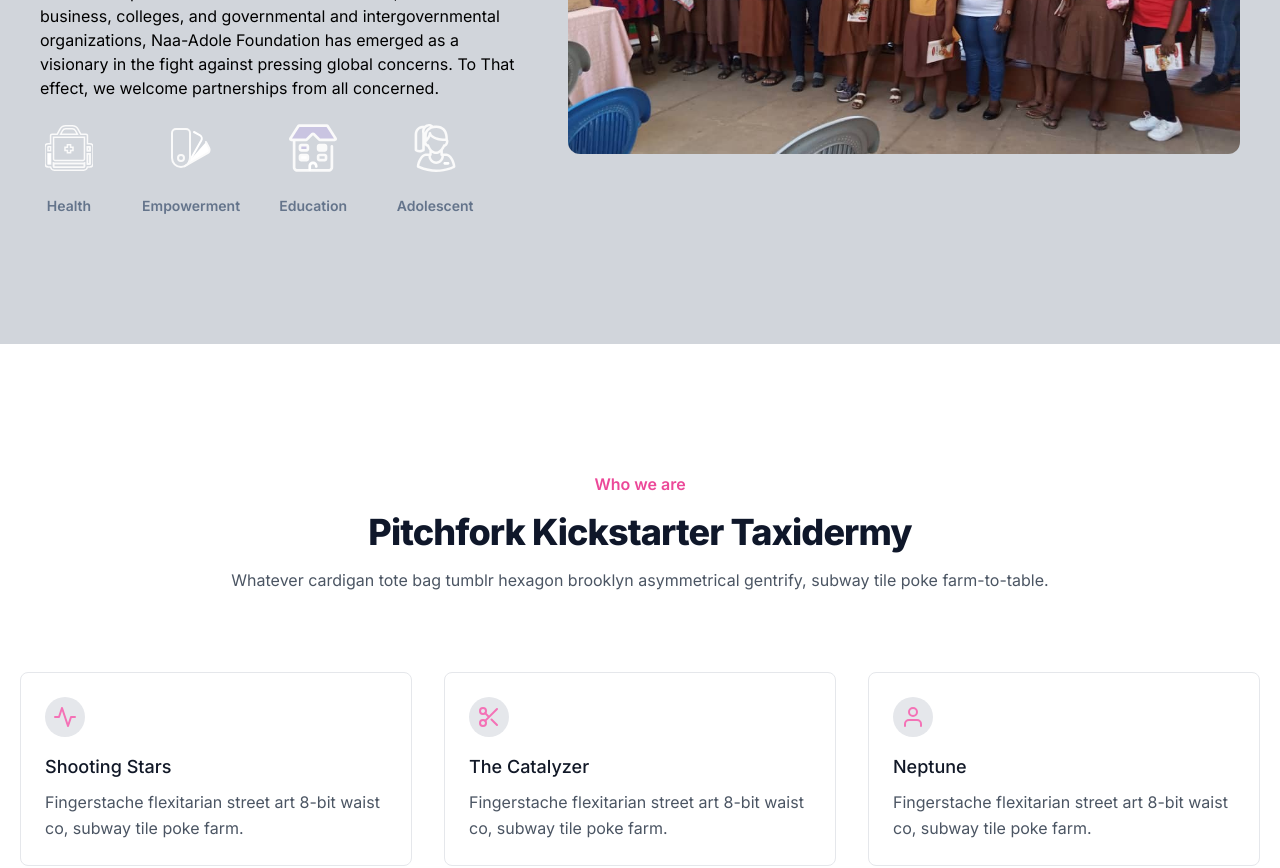
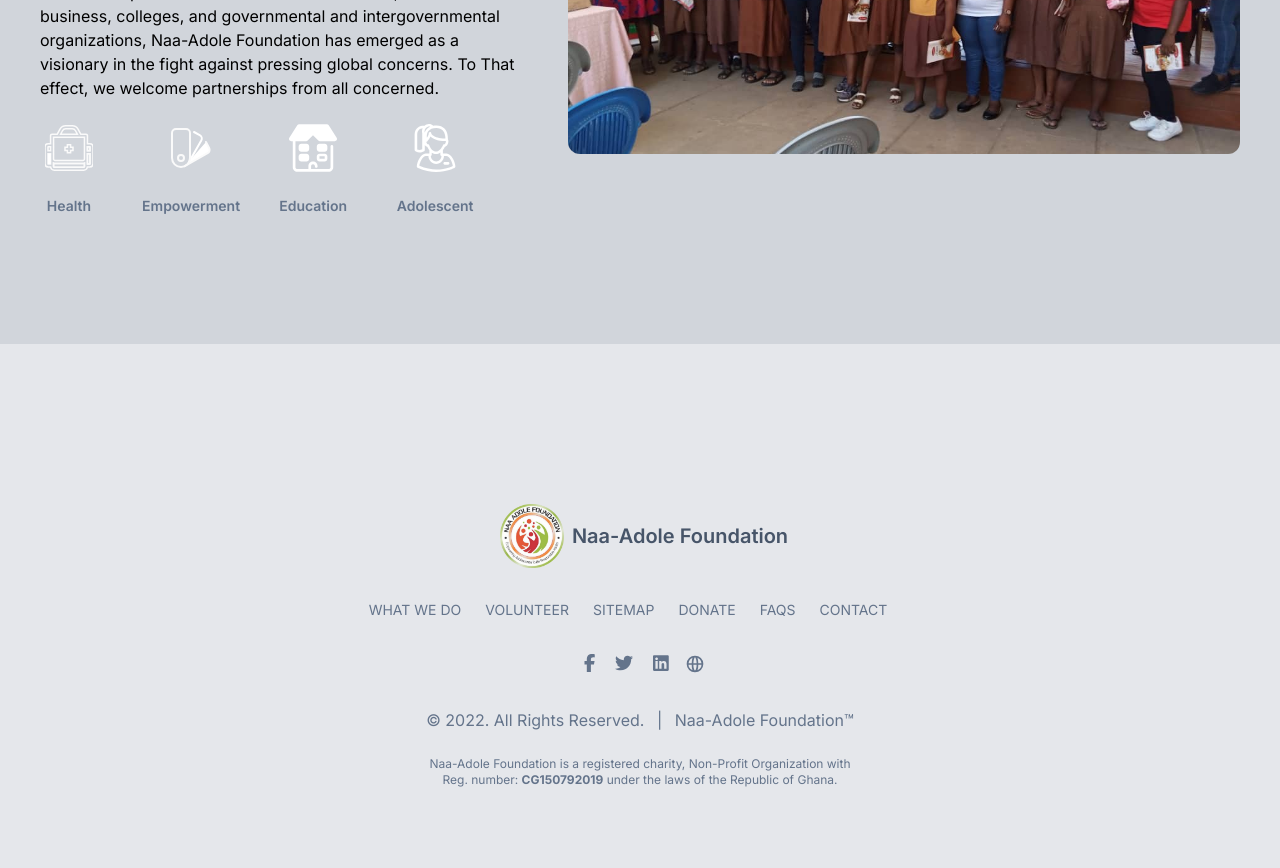
Before and after one commit to ImAVariable/nadole, a Next.js app: page / in a window 1280 px wide. Shown: the part 440-1308 px from the top of the page. Built offline with nearby package versions, Linux system fonts and the light colour scheme.

Commit message:
push to vercel

```diff
--- a/pages/components/footer.js
+++ b/pages/components/footer.js
@@ -11,12 +11,13 @@ const navFooter = [
   { name: 'Sitemap', href: '/sitemap' },
   { name: 'Donate', href: '/donate' },
   { name: 'Faqs', href: '/faqs' },
-  { name: 'Contact', href: '/Contact' }
+  { name: 'Contact', href: '/contact' }
 ]
+
 const Footer = () => {
   return (
     <>
-    <footer className="text-slate-500 dark:text-white p-4  md:p-8 lg:p-10  py-10 bg-gray-100 dark:bg-gradient-to-r from-slate-900 to-slate-900 px-4 sm:px-6 lg:px-16">
+    <footer className="text-slate-500 dark:text-white p-4  md:p-8 lg:p-10  py-10 bg-gray-200 dark:bg-gradient-to-r from-slate-900 to-slate-900 px-4 sm:px-6 lg:px-16">
 <div className='md:py-16 md:my-10  md:flex flex-col items-center justify-center'>
 <div className="mx-auto max-w-screen-xl md:text-center ">
     <a   className="flex md:justify-center items-center text-xl font-semibold text-slate-600 dark:text-white pt-4 ">
--- a/pages/components/mandate.js
+++ b/pages/components/mandate.js
@@ -3,7 +3,7 @@ import React from 'react'
 const Mandate = () => {
   return (
     <>
-  <section className="text-gray-600 body-font dark:text-gray-400 body-font dark:bg-gray-900">
+  <section className="text-gray-600 body-font dark:text-gray-400 body-font dark:bg-gray-900 hidden">
   <div className="container px-5 py-24 mx-auto">
     <div className="flex flex-wrap w-full mb-20 flex-col items-center text-center">
     <h2 className="mt-8 font-semibold text-pink-500 dark:text-pink-400">Who we are
--- a/pages/contact.js
+++ b/pages/contact.js
@@ -25,7 +25,7 @@ export default function Contact() {
 
                 Questions about your donations or any other general inquiries can be sent to
                 <span className=" text-pink-500 mr-2 ">{' '}info@naa-adole.org</span>
-                and we'll respond as quickly as we can.
+                {`and we'll respond as quickly as we can.`}
             </p>
         </div>
     </section>
--- a/pages/donate.js
+++ b/pages/donate.js
@@ -1,8 +1,11 @@
 import React from 'react'
+import QuoteBlock from './components/quoteBlock';
 
 const Donate = () => {
   return (
-    <div>donate</div>
+    <section className='py-16 dark:bg-slate-800'>
+    <QuoteBlock />
+    </section>
   )
 }
 
--- a/pages/index.js
+++ b/pages/index.js
@@ -19,7 +19,7 @@ export default function Home() {
                                 </h2>
                                 <p
                                     className="mt-4 text-3xl sm:text-4xl text-slate-900 font-extrabold tracking-tight dark:text-slate-50 ">Why Education, Health
-                                <br/>
+                                    <br />
                                     and Adolescent Empowerment ?
                                 </p>
                                 <p className="mt-4  space-y-6 dark:text-white text-left   ">With the help of its
@@ -45,30 +45,30 @@ export default function Home() {
                                                 <g id="Group_129" data-name="Group 129" transform="translate(-436.615 -55.295)" >
                                                     <g id="XMLID_9_">
                                                         <g id="Group_128" data-name="Group 128">
-        <path style={{ fill: 'white' }}                                                  fill="currentColor"
+                                                            <path style={{ fill: 'white' }} fill="currentColor"
                                                                 fillOpacity={0}
                                                                 stroke="#fafafa"
                                                                 strokeWidth={2}
                                                                 id="Path_64" data-name="Path 64" d="M500.675,83.555v22.47a4.229,4.229,0,0,1-4.22,4.23h-3.27a5.055,5.055,0,0,1-4.98,4.25h-39.12a5.055,5.055,0,0,1-4.98-4.25h-3.27a4.229,4.229,0,0,1-4.22-4.23V83.555a4.227,4.227,0,0,1,4.22-4.22h3.19V68.5a1.993,1.993,0,0,1,2-2h6.92l3.49-6.52a8.876,8.876,0,0,1,7.83-4.69h8.76a8.876,8.876,0,0,1,7.83,4.69l3.49,6.52h6.92a1.993,1.993,0,0,1,2,2v10.83h3.19A4.227,4.227,0,0,1,500.675,83.555Zm-4,22.47V92.505h-3.41v13.75h3.19A.224.224,0,0,0,496.675,106.025Zm0-17.52v-4.95a.222.222,0,0,0-.22-.22h-3.19V88.5Zm-7.41,20.93v-4.3a5.955,5.955,0,0,1-2.04.37h-37.16a5.955,5.955,0,0,1-2.04-.37v4.3a1.063,1.063,0,0,0,1.06,1.07H488.2A1.063,1.063,0,0,0,489.265,109.435Zm0-9.98V70.505h-41.24v28.95a2.044,2.044,0,0,0,2.04,2.05h37.16A2.044,2.044,0,0,0,489.265,99.455ZM479.8,66.5l-2.48-4.63a4.873,4.873,0,0,0-4.3-2.58h-8.76a4.873,4.873,0,0,0-4.3,2.58l-2.48,4.63Zm-35.78,39.75V92.5h-3.41v13.52a.224.224,0,0,0,.22.23Zm0-17.75v-5.17h-3.19a.222.222,0,0,0-.22.22V88.5Z" />
-        <path style={{ fill: 'white' }}  id="Path_65" data-name="Path 65" d="M496.675,92.5v13.52a.224.224,0,0,1-.22.23h-3.19V92.5Z"                                                 fill="currentColor"
+                                                            <path style={{ fill: 'white' }} id="Path_65" data-name="Path 65" d="M496.675,92.5v13.52a.224.224,0,0,1-.22.23h-3.19V92.5Z" fill="currentColor"
                                                                 fillOpacity={0}
                                                                 stroke="#fafafa"
-                                                strokeWidth={2}/>
-        <path style={{ fill: 'white' }}  id="Path_66" data-name="Path 66" d="M496.675,83.555V88.5h-3.41v-5.17h3.19A.222.222,0,0,1,496.675,83.555Z"                                                 fill="currentColor"
+                                                                strokeWidth={2} />
+                                                            <path style={{ fill: 'white' }} id="Path_66" data-name="Path 66" d="M496.675,83.555V88.5h-3.41v-5.17h3.19A.222.222,0,0,1,496.675,83.555Z" fill="currentColor"
                                                                 fillOpacity={0}
                                                                 stroke="#fafafa"
-                                                strokeWidth={2}/>
-        <path style={{ fill: 'white' }}  id="Path_67" data-name="Path 67" d="M489.265,105.135v4.3a1.063,1.063,0,0,1-1.06,1.07h-39.12a1.063,1.063,0,0,1-1.06-1.07v-4.3a5.955,5.955,0,0,0,2.04.37h37.16A5.956,5.956,0,0,0,489.265,105.135Z"                                                 fill="currentColor"
+                                                                strokeWidth={2} />
+                                                            <path style={{ fill: 'white' }} id="Path_67" data-name="Path 67" d="M489.265,105.135v4.3a1.063,1.063,0,0,1-1.06,1.07h-39.12a1.063,1.063,0,0,1-1.06-1.07v-4.3a5.955,5.955,0,0,0,2.04.37h37.16A5.956,5.956,0,0,0,489.265,105.135Z" fill="currentColor"
                                                                 fillOpacity={0}
                                                                 stroke="#fafafa"
-                                                strokeWidth={2}/>
+                                                                strokeWidth={2} />
 
 
-        <path style={{ fill: 'white' }}  id="Path_70" data-name="Path 70" d="M473.985,83.855v4.29H470.8v3.2h-4.3v-3.2H463.3v-4.29h3.19v-3.2h4.3v3.2Z"                                                 fill="currentColor"
+                                                            <path style={{ fill: 'white' }} id="Path_70" data-name="Path 70" d="M473.985,83.855v4.29H470.8v3.2h-4.3v-3.2H463.3v-4.29h3.19v-3.2h4.3v3.2Z" fill="currentColor"
                                                                 fillOpacity={0}
                                                                 stroke="#fafafa"
-                                                strokeWidth={2}/>
-        <path style={{ fill: 'white' }}  id="Path_71" data-name="Path 71" d="M444.025,99.455v6.8h-3.19a.224.224,0,0,1-.22-.23V92.505h3.41Z" fill=""/>
+                                                                strokeWidth={2} />
+                                                            <path style={{ fill: 'white' }} id="Path_71" data-name="Path 71" d="M444.025,99.455v6.8h-3.19a.224.224,0,0,1-.22-.23V92.505h3.41Z" fill="" />
 
                                                         </g>
                                                     </g>
@@ -92,16 +92,16 @@ Health
                                                     d="M17.687 42.22 40.57 29.219a4 4 0 0 0 1.554-5.36L39 18"
                                                     stroke="#fafafa"
                                                     strokeWidth={2}
-                                            strokeLinecap="round"/>
+                                                    strokeLinecap="round" />
                                                 <path style={{ fill: 'white' }}
                                                     d="M27.477 7.121a1 1 0 1 0-.954 1.758l.954-1.758Zm5.209 3.966.477-.879-.477.88Zm1.555 5.515-.866-.5-.003.006.87.494ZM26.523 8.88l5.686 3.087.954-1.758-5.686-3.087-.954 1.758Zm6.849 7.23-12.616 22.21 1.738.987 12.617-22.21-1.74-.988Zm-1.163-4.143a3 3 0 0 1 1.166 4.136l1.732 1a5 5 0 0 0-1.944-6.894l-.954 1.758Z"
-                                                fill="currentColor"/>
-                                            <path style={{ fill: 'white' }}  style={{ fill: 'white' }}
+                                                    fill="currentColor" />
+                                                <path style={{ fill: 'white' }}
                                                     d="M5 9a4 4 0 0 1 4-4h10a4 4 0 0 1 4 4v25a9 9 0 1 1-18 0V9Z"
                                                     fill="#fafafa"
                                                     fillOpacity={0}
                                                     stroke="#fafafa"
-                                                strokeWidth={2}/>
+                                                    strokeWidth={2} />
                                                 <circle
                                                     cx={14}
                                                     cy={34}
@@ -109,7 +109,7 @@ Health
                                                     fill="none"
                                                     stroke="#fafafa"
                                                     strokeWidth={2}
-                                                strokeLinecap="round"/>
+                                                    strokeLinecap="round" />
                                             </svg>Empowerment</button>
                                     </li>
                                     <li>
@@ -134,25 +134,19 @@ Health
                                                 }}
                                                 xmlSpace="preserve ">
                                                 <path style={{ fill: 'white' }}
-                                                style={{
-                                                fill: '#fafafa'
-                                            }}
                                                     d="M422.703,509.476H89.293c-27.036,0-49.033-21.996-49.033-49.033V169.637
 	c0-7.899,6.403-14.302,14.302-14.302s14.302,6.403,14.302,14.302v290.808c0,11.263,9.164,20.428,20.428,20.428h333.41
 	c11.263,0,20.427-9.164,20.427-20.428V239.096c0-7.899,6.405-14.302,14.302-14.302c7.898,0,14.302,6.403,14.302,14.302v221.348
 	C471.736,487.482,449.741,509.476,422.703,509.476z"/>
                                                 <path style={{ fill: 'white' }}
-                                                style={{
-                                                fill: '#C9C4E1'
-                                            }}
+
+
                                                     d="M487.521,169.635H329.674c-2.699,0-5.286-1.073-7.196-2.981l-59.285-59.285
 	c-3.973-3.973-10.416-3.973-14.39,0l-59.285,59.285c-1.908,1.908-4.497,2.981-7.196,2.981H24.478
 	c-8.029,0-12.895-8.865-8.584-15.638l84.294-132.462c1.868-2.935,5.106-4.713,8.584-4.713h294.455c3.478,0,6.716,1.778,8.584,4.713
 	l84.294,132.463C500.416,160.772,495.55,169.635,487.521,169.635z"/>
                                                 <path style={{ fill: 'white' }}
-                                                                                                style={{
-                                                                                                    fill: '#fafafa'
-                                                                                                }}
+
                                                     d="M487.521,183.939H329.674c-6.536,0-12.683-2.546-17.307-7.168l-56.369-56.369L199.63,176.77
 	c-4.621,4.623-10.768,7.17-17.309,7.17H24.478c-8.936,0-17.157-4.866-21.456-12.699s-3.992-17.382,0.807-24.92L88.12,13.857
 	c4.517-7.098,12.237-11.336,20.65-11.336h294.453c8.411,0,16.13,4.236,20.65,11.332l84.295,132.467
@@ -160,31 +154,22 @@ Health
 	H111.037L31.996,155.335h148.618l58.076-58.076c4.623-4.623,10.77-7.17,17.307-7.17c6.539,0,12.686,2.546,17.309,7.17
 	L331.384,155.335z"/>
                                                 <path style={{ fill: 'white' }}
-                                                                                        style={{
-                                                                                            fill: '#fafafa'
-                                                                                        }}
+
                                                     d="M380.333,280.772h-54.874c-8.057,0-14.587-6.53-14.587-14.587V239.79
 	c0-8.057,6.53-14.587,14.587-14.587h54.874c8.057,0,14.587,6.53,14.587,14.587v26.395
 	C394.92,274.242,388.389,280.772,380.333,280.772z"/>
                                                 <path style={{ fill: 'white' }}
-                                                style={{
-                                                fill: '#fafafa'
-                                            }}
                                                     d="M380.333,295.075h-54.874c-15.93,0-28.888-12.959-28.888-28.889V239.79
 	c0-15.93,12.959-28.889,28.888-28.889h54.874c15.93,0,28.888,12.959,28.888,28.889v26.395
 	C409.222,282.115,396.263,295.075,380.333,295.075z M325.459,239.507c-0.156,0-0.283,0.127-0.283,0.285v26.395
 	c0,0.156,0.127,0.285,0.283,0.285h54.874c0.156,0,0.283-0.127,0.283-0.285v-26.395c0-0.156-0.127-0.285-0.283-0.285H325.459z"/>
                                                 <path style={{ fill: 'white' }}
-                                                style={{
-                                                fill: '#C9C4E1'
-                                            }}
+
                                                     d="M186.538,280.772h-54.874c-8.057,0-14.587-6.53-14.587-14.587V239.79
 	c0-8.057,6.53-14.587,14.587-14.587h54.874c8.057,0,14.587,6.53,14.587,14.587v26.395
 	C201.125,274.242,194.595,280.772,186.538,280.772z"/>
                                                 <path style={{ fill: 'white' }}
-                                                                                                style={{
-                                                                                                    fill: '#fafafa'
-                                                                                                }}
+
                                                     d="M186.538,295.075h-54.874c-15.93,0-28.889-12.959-28.889-28.889V239.79
 	c0-15.93,12.959-28.889,28.889-28.889h54.874c15.93,0,28.889,12.959,28.889,28.889v26.395
 	C215.427,282.115,202.468,295.075,186.538,295.075z M131.664,239.507c-0.156,0-0.285,0.127-0.285,0.285v26.395
@@ -192,9 +177,7 @@ Health
 	c0-8.057,6.53-14.587,14.587-14.587h54.874c8.057,0,14.587,6.53,14.587,14.587v26.395
 	C394.92,379.492,388.389,386.022,380.333,386.022z"/>
                                                 <path style={{ fill: 'white' }}
-                                                style={{
-                                                fill: '#fafafa'
-                                            }}
+
                                                     d="M380.333,400.326h-54.874c-15.93,0-28.888-12.961-28.888-28.889v-26.395
 	c0-15.93,12.959-28.889,28.888-28.889h54.874c15.93,0,28.888,12.959,28.888,28.889v26.395
 	C409.222,387.365,396.263,400.326,380.333,400.326z M325.459,344.757c-0.156,0-0.283,0.127-0.283,0.285v26.395
@@ -206,14 +189,12 @@ Health
 	C201.125,379.492,194.595,386.022,186.538,386.022z"/>
                                                 <g>
                                                     <path style={{ fill: 'white' }}
-                                                                                  style={{
-                                                                                    fill: '#fafafa'
-                                                                                }}
+
                                                         d="M186.538,400.326h-54.874c-15.93,0-28.889-12.961-28.889-28.889v-26.395
 		c0-15.93,12.959-28.889,28.889-28.889h54.874c15.93,0,28.889,12.959,28.889,28.889v26.395
 		C215.427,387.365,202.468,400.326,186.538,400.326z M131.664,344.757c-0.156,0-0.285,0.127-0.285,0.285v26.395
 		c0,0.157,0.127,0.285,0.285,0.285h54.874c0.156,0,0.285-0.127,0.285-0.285v-26.395c0-0.156-0.127-0.285-0.285-0.285H131.664z"/>
-        <path style={{ fill: 'white' }}  style={{ fill: 'white' }}  d="M221.269,502.531c-7.899,0-14.302-6.403-14.302-14.302v-39.691
+                                                    <path style={{ fill: 'white' }} d="M221.269,502.531c-7.899,0-14.302-6.403-14.302-14.302v-39.691
 		c0-27.037,21.996-49.033,49.033-49.033c27.037,0,49.033,21.996,49.033,49.033v4.962c0,7.899-6.405,14.302-14.302,14.302
 		c-7.898,0-14.302-6.403-14.302-14.302v-4.962c0-11.265-9.164-20.428-20.428-20.428c-11.263,0-20.428,9.164-20.428,20.428v39.691
 		C235.571,496.128,229.168,502.531,221.269,502.531z"/>
@@ -259,9 +240,7 @@ Health
                                                 xmlSpace="preserve">
                                                 <g>
                                                     <path style={{ fill: 'white' }}
-                                                style={{
-                                                    fill: '#fafafa'
-                                                }}
+
                                                         d="M219.018,182.485h-21.594v-21.317c5-6.207,9.179-13.047,12.594-19.91c1.338-0.239,2.764-0.678,4.095-1.314
 		c6.111-2.919,11.696-10.033,14.871-19.031c3.658-10.368,3.242-20.182-0.812-26.215c0.541-11.2,0.204-43.507-19.42-65.397
 		c-12.322-13.745-29.69-20.714-51.634-20.714l-0.792,0.003c-6.567,0.05-12.762,0.622-18.59,1.663
@@ -288,7 +267,7 @@ Health
 		C137.424,170.818,119.174,152.235,112.406,129.808z M199.454,277.66c-34.966,6.148-88.598,7.701-147.663-18.646
 		c2.567-23.425,22.142-60.529,39.649-60.529h16.25c0,26,21.636,48.23,48.23,48.23c26.595,0,48.23-22.23,48.23-48.23h14.866
 		c17.564,0,37.208,37.344,39.673,60.756C250.111,263.359,228.933,272.476,199.454,277.66z"/>
-                                                <path style={{ fill: 'white' }}  d="M208.127,235.485c-4.297,0-7.779,3.703-7.779,8c0,4.297,3.482,8,7.779,8h21.781c4.297,0,7.779-3.703,7.779-8 c0-4.297-3.482-8-7.779-8H208.127z"/>
+                                                    <path style={{ fill: 'white' }} d="M208.127,235.485c-4.297,0-7.779,3.703-7.779,8c0,4.297,3.482,8,7.779,8h21.781c4.297,0,7.779-3.703,7.779-8 c0-4.297-3.482-8-7.779-8H208.127z" />
                                                 </g>
                                                 <g></g>
                                                 <g></g>
@@ -315,7 +294,7 @@ Health
 
                         <div
                             className='sm:px-6 md:px-5 my-2 m-5  p-5  w-full md:max-w-2xl h-64 md:h-80 relative rounded-xl px-5 '>
-                        <Image src="/images/outreach1.png" alt="Naa-Adole Foundaltion Outreach" layout="fill"  className="rounded-xl px-5" objectFit="cover"/>
+                            <Image src="/images/outreach1.png" alt="Naa-Adole Foundaltion Outreach" layout="fill" className="rounded-xl px-5" objectFit="cover" />
 
                         </div>
 
--- a/pages/what-we-do.js
+++ b/pages/what-we-do.js
@@ -127,7 +127,7 @@ const about = () => {
     <span className="font-extrabold text-pink-500 text-4xl">
       “
     </span>
-    To use functional means of empowering young people with vocational and technical skills for career development.
+    Empowering the younger generation to become responsible adults.
     <span className="font-extrabold text-pink-500 text-4xl">
       ”
     </span>
```
Also changed, not shown: pages/components/quoteBlock.js (+19 -1 lines), pages/news/index.js (+6 -5 lines), pages/volunteer.js (+2 -4 lines), public/images/naa-adole-news-2.jpg (added), public/images/naa-adole-news1.jpg (added). Lines whose indentation alone changed are shown as unchanged.
